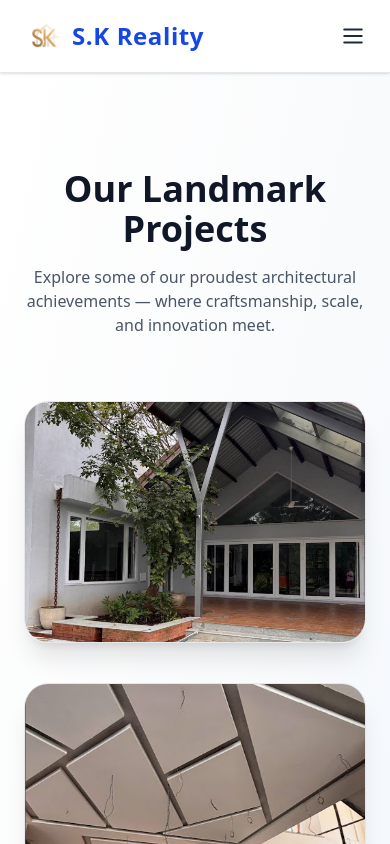
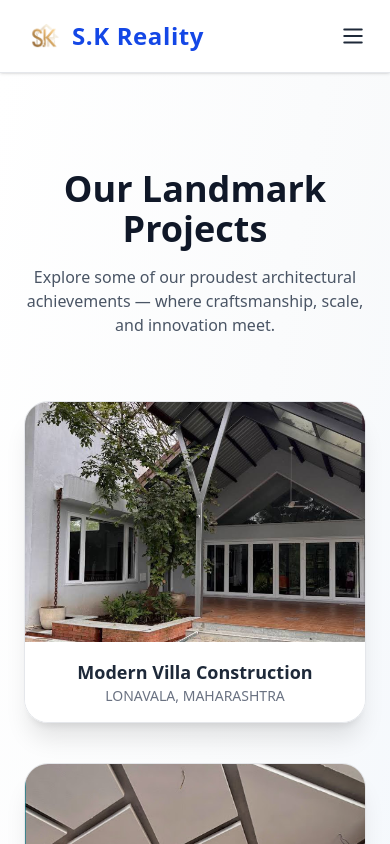
Before and after one commit to Zayed022/BuildStrong, a React (Vite) app in the folder frontend/: page /projects in a window 390 px wide. Shown: the top 844 px of the page. Built offline with nearby package versions, Linux system fonts and the light colour scheme.

Commit message:
Refined Projects

```diff
--- a/frontend/src/components/Projects.jsx
+++ b/frontend/src/components/Projects.jsx
@@ -35,7 +35,8 @@ const Projects = () => {
           variants={fadeIn(1)}
           className="text-gray-600 dark:text-gray-400 max-w-2xl mx-auto mb-16"
         >
-          Explore some of our proudest architectural achievements — where craftsmanship, scale, and innovation meet.
+          Explore some of our proudest architectural achievements — where
+          craftsmanship, scale, and innovation meet.
         </motion.p>
 
         <div className="grid sm:grid-cols-2 lg:grid-cols-3 gap-10">
@@ -58,13 +59,23 @@ const Projects = () => {
                 />
               </div>
 
-              {/* Overlay on hover */}
-              <div className="absolute inset-0 bg-gradient-to-t from-black/50 via-black/20 to-transparent opacity-0 group-hover:opacity-100 transition-opacity duration-500 z-10" />
+              {/* Hover Overlay (Desktop Only) */}
+              <div className="hidden sm:block">
+                <div className="absolute inset-0 bg-gradient-to-t from-black/50 via-black/20 to-transparent opacity-0 group-hover:opacity-100 transition-opacity duration-500 z-10" />
+                <div className="absolute bottom-0 left-0 w-full p-5 bg-black/60 backdrop-blur-sm text-white translate-y-full group-hover:translate-y-0 transition-transform duration-500 z-20">
+                  <h3 className="text-xl font-semibold">{project.title}</h3>
+                  <p className="text-sm text-blue-200 uppercase tracking-wider mt-1">
+                    {project.location}
+                  </p>
+                </div>
+              </div>
 
-              {/* Slide-up info */}
-              <div className="absolute bottom-0 left-0 w-full p-5 bg-black/60 backdrop-blur-sm text-white translate-y-full group-hover:translate-y-0 transition-transform duration-500 z-20">
-                <h3 className="text-xl font-semibold">{project.title}</h3>
-                <p className="text-sm text-blue-200 uppercase tracking-wider mt-1">
+              {/* Always Visible Details on Mobile */}
+              <div className="block sm:hidden p-4 bg-white dark:bg-gray-900">
+                <h3 className="text-lg font-semibold text-gray-800 dark:text-white">
+                  {project.title}
+                </h3>
+                <p className="text-sm text-gray-500 dark:text-gray-400 uppercase">
                   {project.location}
                 </p>
               </div>
```
